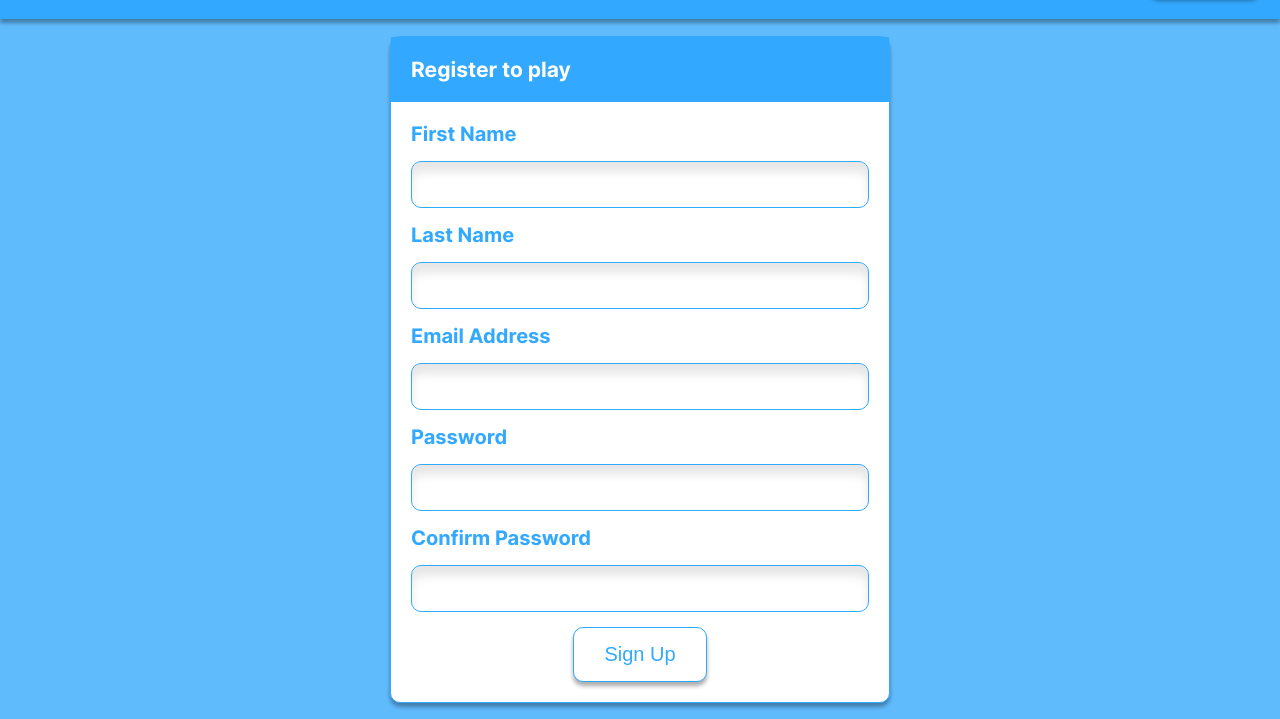
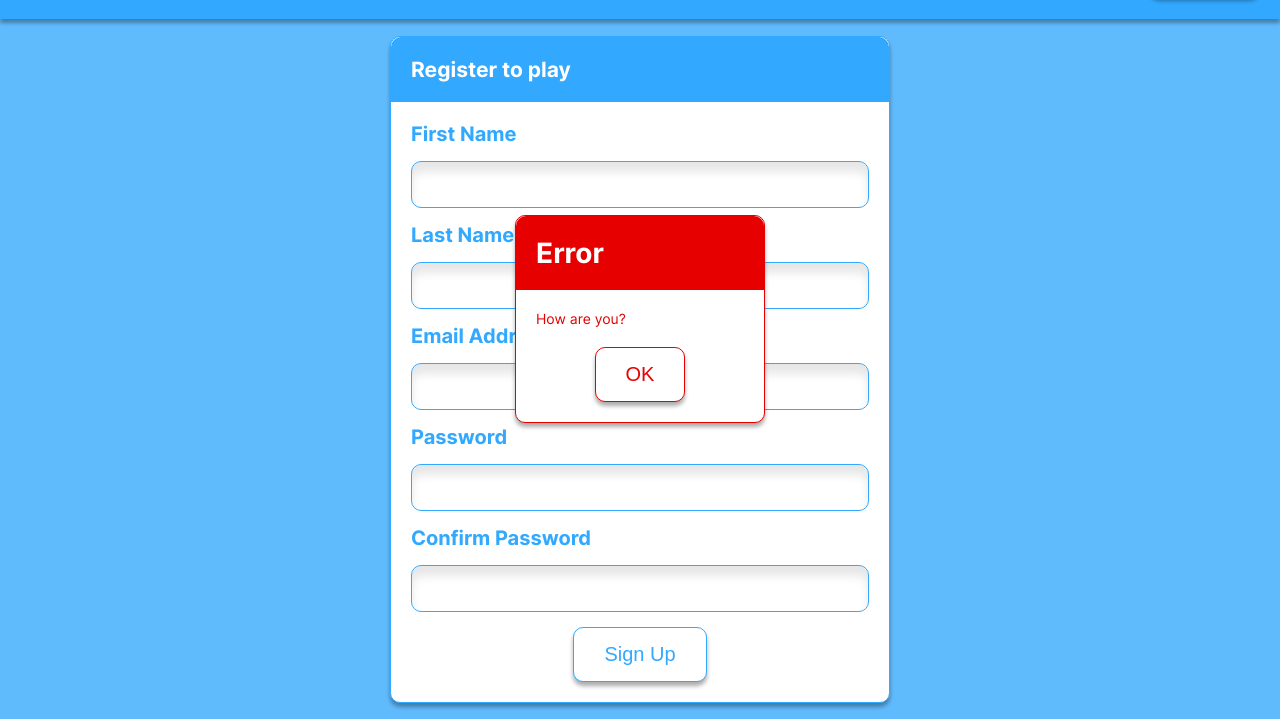
Before and after one commit to grozavule/jspardy, a website: page client/index.html in a window 1280 px wide. Shown: the part 81-800 px from the top of the page. Drawn offline with Linux system fonts and the light colour scheme.

Commit message:
added a function to create an alert-style modal

```diff
--- a/client/css/common.css
+++ b/client/css/common.css
@@ -3,9 +3,12 @@
     --color-secondary:#60bbfd;
     --color-tertiary:#ffffff;
     --color-shadow:rgba(0,0,0,.33);
+    --color-warning:#ffa31a;
+    --color-error:#e60000;
     --heading-font-size:20px;
     --button-font-size:20px;
     --border-radius-size:10px;
+    --box-shadow:0 4px 4px rgba(0,0,0,.33);
     --default-padding:20px;
 }
 @font-face {
@@ -37,6 +40,7 @@ body {
     font-size:14px;
     color:var(--color-primary);
     background:var(--color-secondary);
+    position:relative;
 }
 
 nav {
@@ -46,7 +50,7 @@ nav {
     justify-content: space-between;
     align-items: center;
     padding:20px;
-    box-shadow:0 4px 4px var(--color-shadow);
+    box-shadow:var(--box-shadow);
     width:100vw;
     height:100px;
 }
@@ -58,13 +62,13 @@ button {
     background:var(--color-tertiary);
     font-size:var(--button-font-size);
     padding:15px 30px;
-    box-shadow: 0 4px 4px var(--color-shadow);
+    box-shadow:var(--box-shadow);
     cursor: pointer;
 }
 
 #logo {
     color:var(--color-tertiary);
-    text-shadow: 0 4px 4px var(--color-shadow);
+    text-shadow:var(--box-shadow);
     font-size:var(--heading-font-size);
     font-weight:bold;
 }
@@ -88,7 +92,7 @@ content > section {
     background:var(--color-tertiary);
     border-radius:var(--border-radius-size);
     border:1px solid var(--color-primary);
-    box-shadow:0 4px 4px var(--color-shadow);
+    box-shadow:var(--box-shadow);
 }
 
 .titlebar-box section {
@@ -100,9 +104,11 @@ content > section {
     background:var(--color-primary);
     color:var(--color-tertiary);
     padding:var(--default-padding);
+    border-top-left-radius:var(--border-radius-size);
+    border-top-right-radius:var(--border-radius-size);
 }
 
-.titlebar-box-buttons {
+.buttons-container {
     display:flex;
     flex-direction:row;
     justify-content: center;
@@ -127,3 +133,39 @@ input {
     box-shadow:inset 0 10px 10px #e7e7e7;
     background:var(--color-tertiary);
 }
+
+.modal {
+    position:absolute;
+    top:50%;
+    left:50%;
+    min-width:250px;
+    min-height:100px;
+    transform:translate(-50%, -50%);
+    background:var(--color-tertiary);
+    border-radius:var(--border-radius-size);
+    border:1px solid var(--color-primary);
+    box-shadow:var(--box-shadow);
+    padding-bottom:var(--default-padding);
+}
+
+.modal.warning, .modal.warning button {
+    border:1px solid var(--color-warning);
+    color:var(--color-warning);
+}
+
+.modal.warning > .titlebar {
+    background:var(--color-warning);
+}
+
+.modal.error, .modal.error button {
+    border:1px solid var(--color-error);
+    color:var(--color-error);
+}
+
+.modal.error > .titlebar {
+    background:var(--color-error);
+}
+
+.modal-body {
+    padding:var(--default-padding);
+}
--- a/client/index.html
+++ b/client/index.html
@@ -33,7 +33,7 @@
                         <input type="password" id="password" maxlength="50" required />
                         <label for="confirm-password">Confirm Password</label>
                         <input type="password" id="confirm-password" maxlength="50" required />
-                        <div class="titlebar-box-buttons">
+                        <div class="buttons-container">
                             <button>Sign Up</button>
                         </div>
                     </form>
@@ -41,5 +41,7 @@
             </div>
         </section>
     </content>
+    <script src="./js/common.js"></script>
+    <script src="./js/index.js"></script>
 </body>
 </html>
--- /dev/null
+++ b/client/js/common.js
@@ -0,0 +1,44 @@
+const closeModal = e => {
+    e.preventDefault();
+    const modal = document.querySelector('.modal');
+    modal.remove();
+}
+
+const createModalMessage = (message, type) => {
+    let modal = document.createElement('div');
+    modal.classList.add('modal');
+    switch(type.toLowerCase()){
+        case 'error':
+        case 'warning':
+            modal.classList.add(type);
+            break;
+    }
+
+    let modalTitle = document.createElement('h1');
+    modalTitle.textContent = type[0].toUpperCase() + type.substr(1);
+
+    let modalBody = document.createElement('div');
+    modalBody.classList.add('modal-body');
+    modalBody.textContent = message;
+
+    let modalButton = document.createElement('button');
+    modalButton.classList.add('modal-btn');
+    modalButton.textContent = 'OK';
+    modalButton.addEventListener('click', closeModal);
+
+    let modalButtonsContainer = document.createElement('div');
+    modalButtonsContainer.classList.add('buttons-container');
+    modalButtonsContainer.appendChild(modalButton);
+
+    let modalTitleContainer = document.createElement('div');
+    modalTitleContainer.classList.add('titlebar');
+    modalTitleContainer.appendChild(modalTitle);
+
+    modal.appendChild(modalTitleContainer);
+    modal.appendChild(modalBody);
+    modal.appendChild(modalButtonsContainer);
+
+    document.body.appendChild(modal);
+}
+
+createModalMessage('How are you?', 'error');
--- /dev/null
+++ b/client/js/index.js
@@ -0,0 +1,24 @@
+const registrationForm = document.querySelector('#register-form');
+const firstNameInput = document.querySelector('#first-name');
+const lastNameInput = document.querySelector('#last-name');
+const emailInput = document.querySelector('#email-address');
+const passwordInput = document.querySelector('#password');
+const confirmPasswordInput = document.querySelector('#confirm-password');
+
+registrationForm.addEventListener('submit', (e) => {
+    e.preventDefault();
+    let password = passwordInput.value;
+    let confirmPassword = confirmPasswordInput.value;
+
+    if(password !== confirmPassword)
+    {
+
+    }
+
+    let body = {
+        firstName: firstNameInput.value,
+        lastName: lastNameInput.value,
+        emailAddress: emailInput.value,
+        password: passwordInput.value
+    }
+})
```
